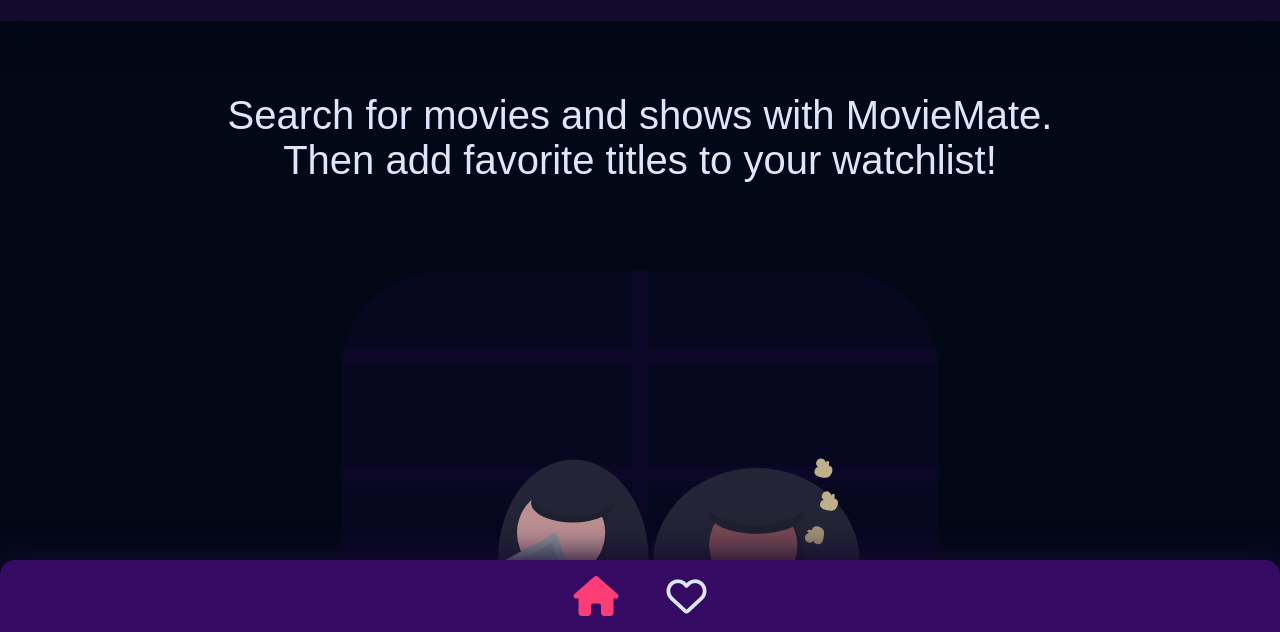
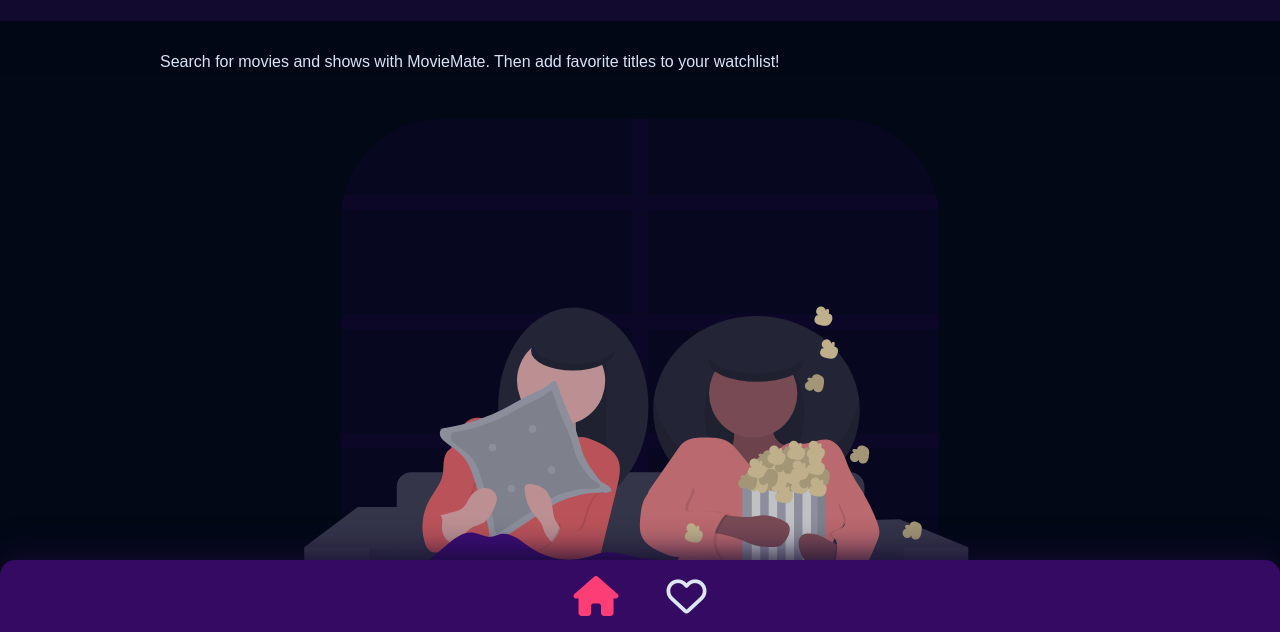
Before and after one commit to jeff-eng/movie_watchlist, a website built with Vite: page index.html in a window 1280 px wide. Shown: the part 168-800 px from the top of the page. Built offline with nearby package versions, Linux system fonts and the light colour scheme; no server answers; a web font is replaced by a local one.

Commit message:
Changed class name in order to use shared styles

```diff
--- a/index.html
+++ b/index.html
@@ -58,9 +58,9 @@
             <!-- Results populated dynamically -->
         </section>
 
-        <!-- Display when no watchlist items available -->
+        <!-- Display when there are no search results displayed -->
         <section class="placeholder" id="search-placeholder">
-            <p class="placeholder__heading">
+            <p class="placeholder__message">
                 Search for movies and shows with MovieMate. Then add favorite titles to your watchlist!
             </p>
             <img class="placeholder__illustration" src="assets/movie-watching.svg" alt="People relaxing on a hammock">
```
